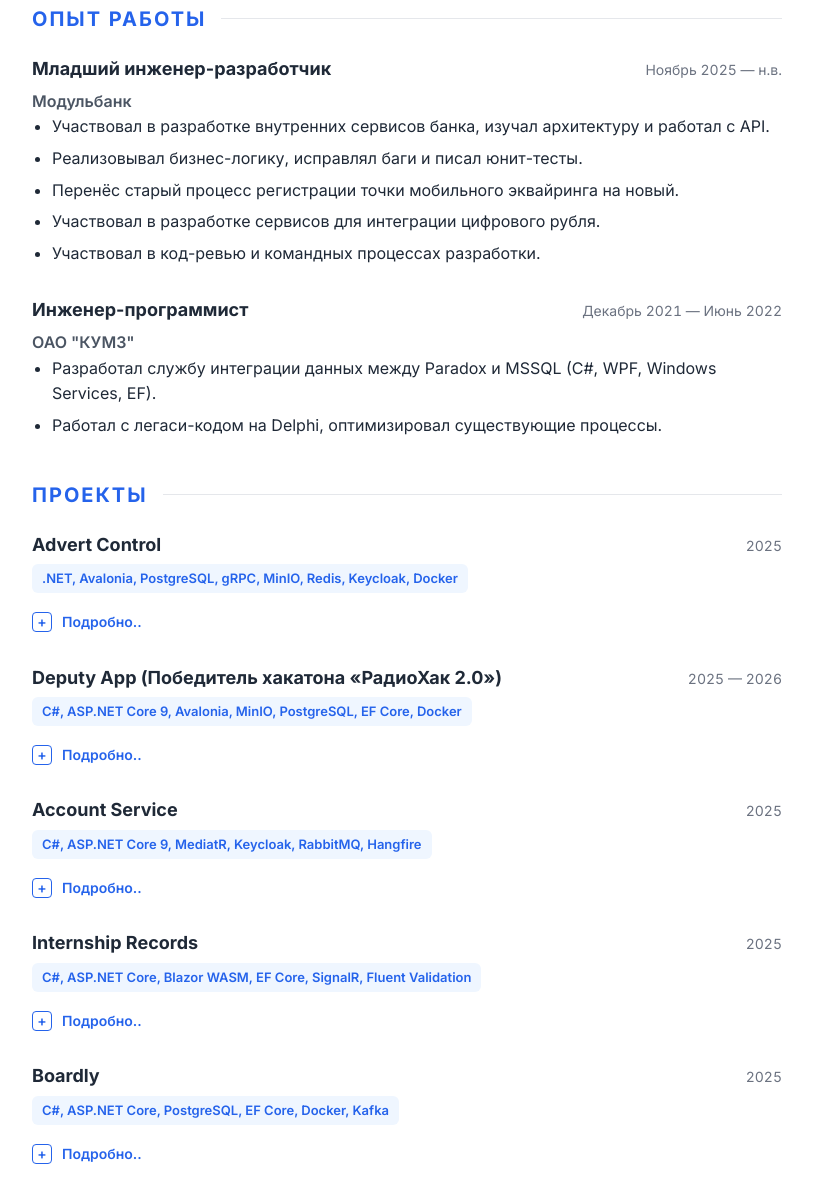
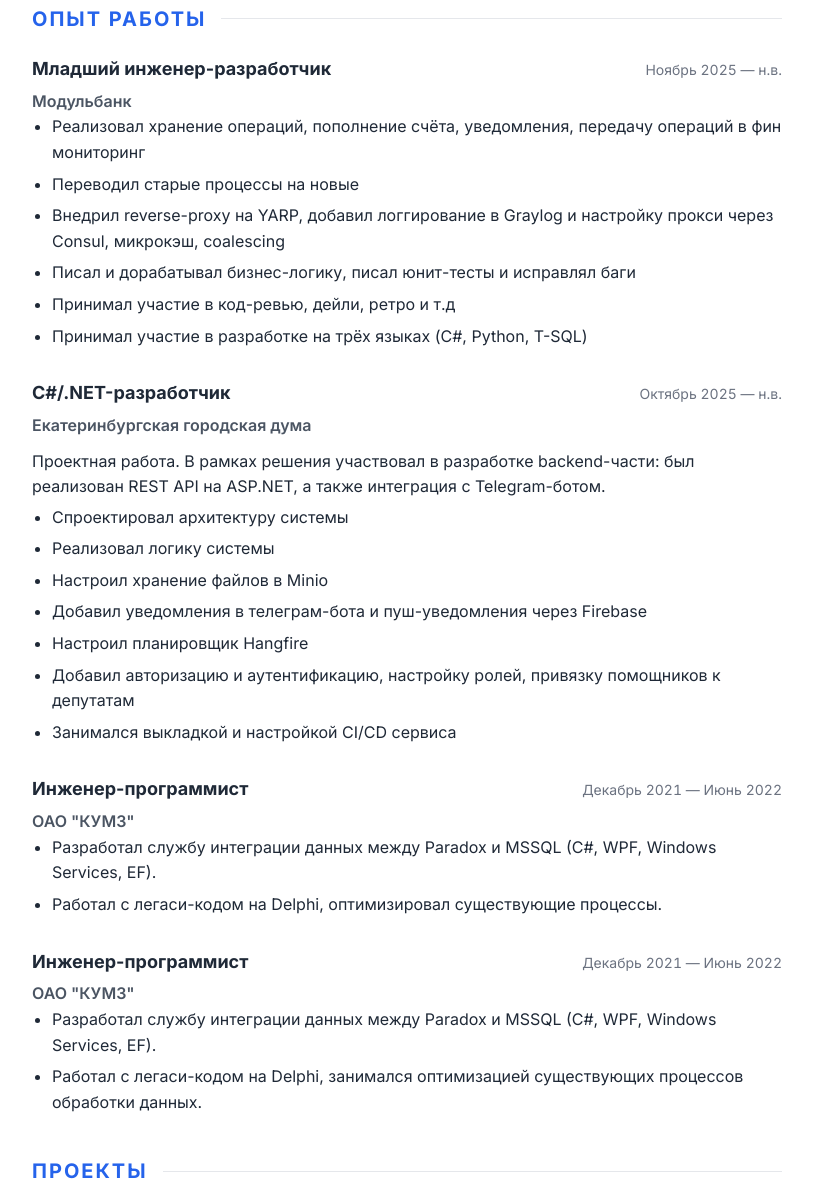
Before and after one commit to holo2k/resume-web, a plain HTML site: page index.html in a window 1280 px wide. Shown: the part 239-1429 px from the top of the page, without its empty margins (233-1046 px from the left). Drawn offline with Linux system fonts and the light colour scheme.

Commit message:
Update index.html

```diff
--- a/index.html
+++ b/index.html
@@ -209,11 +209,30 @@
       </div>
       <div class="org">Модульбанк</div>
         <ul>
-          <li>Участвовал в разработке внутренних сервисов банка, изучал архитектуру и работал с API.</li>
-          <li>Реализовывал бизнес-логику, исправлял баги и писал юнит-тесты.</li>
-          <li>Перенёс старый процесс регистрации точки мобильного эквайринга на новый.</li>
-          <li>Участвовал в разработке сервисов для интеграции цифрового рубля.</li>
-          <li>Участвовал в код-ревью и командных процессах разработки.</li>
+          <li>Реализовал хранение операций, пополнение счёта, уведомления, передачу операций в фин мониторинг</li>
+          <li>Переводил старые процессы на новые</li>
+          <li>Внедрил reverse-proxy на YARP, добавил логгирование в Graylog и настройку прокси через Consul, микрокэш, coalescing</li>
+          <li>Писал и дорабатывал бизнес-логику, писал юнит-тесты и исправлял баги</li>
+          <li>Принимал участие в код-ревью, дейли, ретро и т.д</li>
+          <li>Принимал участие в разработке на трёх языках (C#, Python, T-SQL)</li>
+        </ul>
+    </div>
+
+    <div class="item">
+      <div class="item-header">
+        <span class="title">C#/.NET-разработчик</span>
+        <span class="date">Октябрь 2025 — н.в.</span>
+      </div>
+      <div class="org">Екатеринбургская городская дума</div>
+      <p style="margin: 10px 0 5px 0;">Проектная работа. В рамках решения участвовал в разработке backend-части: был реализован REST API на ASP.NET, а также интеграция с Telegram-ботом.</p>
+        <ul>
+          <li>Спроектировал архитектуру системы</li>
+          <li>Реализовал логику системы</li>
+          <li>Настроил хранение файлов в Minio</li>
+          <li>Добавил уведомления в телеграм-бота и пуш-уведомления через Firebase</li>
+          <li>Настроил планировщик Hangfire</li>
+          <li>Добавил авторизацию и аутентификацию, настройку ролей, привязку помощников к депутатам</li>
+          <li>Занимался выкладкой и настройкой CI/CD сервиса</li>
         </ul>
     </div>
 
@@ -228,7 +247,19 @@
           <li>Работал с легаси-кодом на Delphi, оптимизировал существующие процессы.</li>
         </ul>
     </div>
-  </section>
+
+  <div class="item">
+    <div class="item-header">
+      <span class="title">Инженер-программист</span>
+      <span class="date">Декабрь 2021 — Июнь 2022</span>
+    </div>
+    <div class="org">ОАО "КУМЗ"</div>
+    <ul>
+      <li>Разработал службу интеграции данных между Paradox и MSSQL (C#, WPF, Windows Services, EF).</li>
+      <li>Работал с легаси-кодом на Delphi, занимался оптимизацией существующих процессов обработки данных.</li>
+    </ul>
+  </div>
+</section>
 
   <section>
     <h2>Проекты</h2>
```
